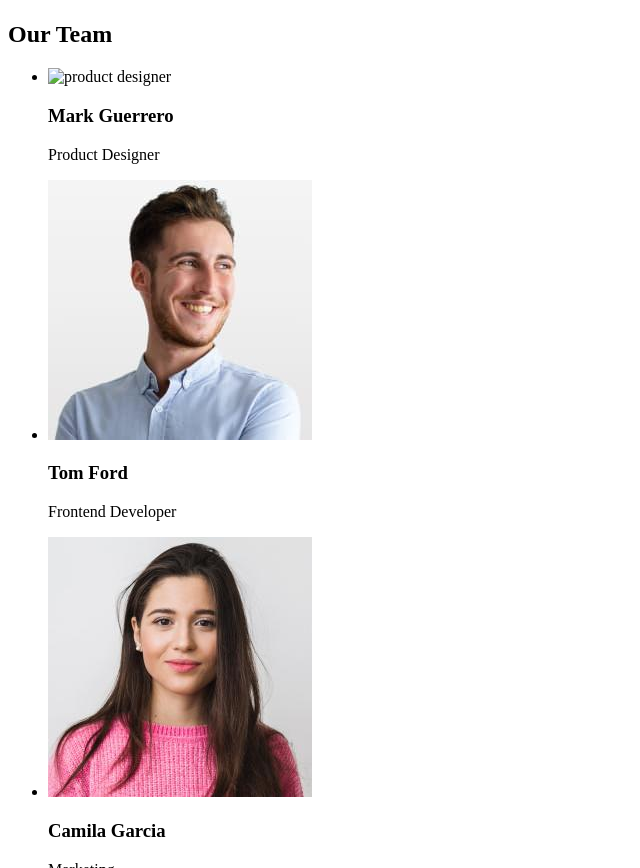
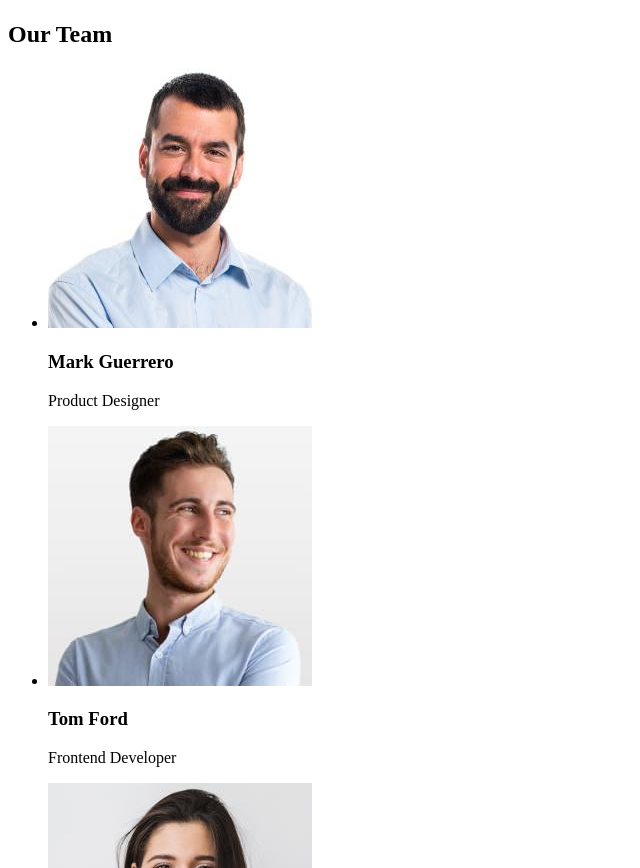
Before and after one commit to holvas-web/goit-markup-hw-01, a plain HTML site: page index.html in a window 1280 px wide. Shown: the part 1550-2418 px from the top of the page, without its empty margins (0-640 px from the left). Drawn offline with Linux system fonts and the light colour scheme.

Commit message:
Update index.html

```diff
--- a/index.html
+++ b/index.html
@@ -107,7 +107,7 @@
         <ul>
           <li>
             <img
-              src="./images/product designer_1.jpg"
+              src="./images/product_designer_1.jpg"
               alt="product designer"
               width="264"
               height="260"
```
